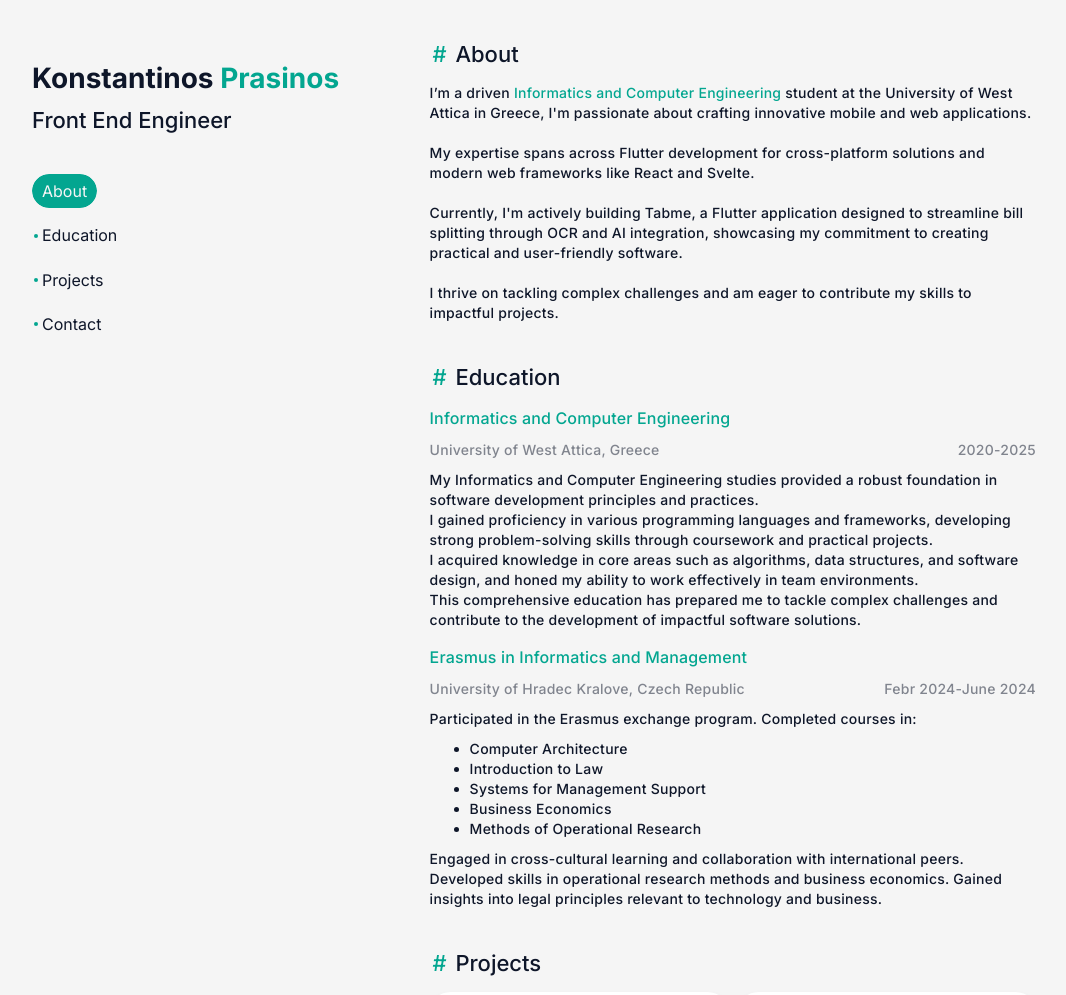
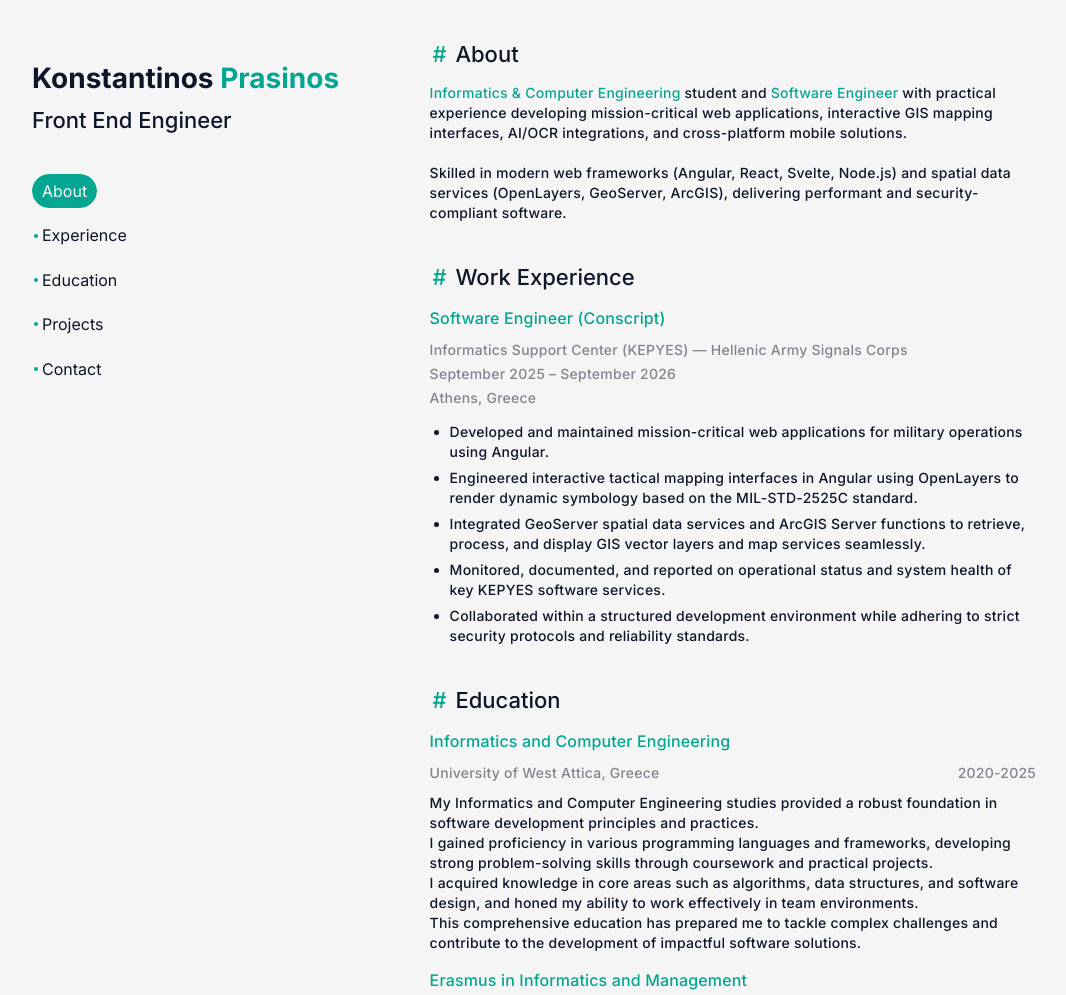
Before and after one commit to KonstantinosPrasinos/personal-website, a website built with webpack: page index.html in a window 1280 px wide. Shown: the top 995 px of the page, without its empty margins (112-1178 px from the left). Built offline with nearby package versions, Linux system fonts and the light colour scheme.

Commit message:
feat: add work experience section and update about section

```diff
--- a/css/index.css
+++ b/css/index.css
@@ -116,6 +116,35 @@
   display: flex;
   flex-direction: column;
   gap: 10px;
+}
+
+.experience-basic-information {
+  opacity: 50%;
+
+  display: flex;
+  flex-direction: row;
+  justify-content: space-between;
+  flex-wrap: wrap;
+  gap: 4px;
+}
+
+.experience-location {
+  opacity: 50%;
+  margin-top: -6px;
+}
+
+.experience-subsection {
+  display: flex;
+  flex-direction: column;
+  gap: 10px;
+}
+
+.experience-bullet-list {
+  margin: 4px 0 0 0;
+  padding-left: 20px;
+  display: flex;
+  flex-direction: column;
+  gap: 6px;
 }
 
 .section-title-button {
--- a/index.html
+++ b/index.html
@@ -44,6 +44,10 @@
           <span class="navigation-button-dot"></span>
           <span>About</span>
         </button>
+        <button id="experience-button" class="navigation-button">
+          <span class="navigation-button-dot"></span>
+          <span>Experience</span>
+        </button>
         <button id="education-button" class="navigation-button">
           <span class="navigation-button-dot"></span>
           <span>Education</span>
@@ -71,14 +75,43 @@
           <span>About</span>
         </button>
         <div class="body-medium">
-          <span>I’m a driven </span>
-          <span class="green-text">Informatics and Computer Engineering</span>
           <span>
-            student at the University of West Attica in Greece, I'm passionate about crafting innovative mobile and web applications.
-            <br><br>My expertise spans across Flutter development for cross-platform solutions and modern web frameworks like React and Svelte.
-            <br><br>Currently, I'm actively building Tabme, a Flutter application designed to streamline bill splitting through OCR and AI integration, showcasing my commitment to creating practical and user-friendly software.
-            <br><br>I thrive on tackling complex challenges and am eager to contribute my skills to impactful projects.
+            <span class="green-text">Informatics & Computer Engineering</span> student and <span class="green-text">Software Engineer</span> with practical experience developing mission-critical web applications, interactive GIS mapping interfaces, AI/OCR integrations, and cross-platform mobile solutions.
+            <br><br>
+            Skilled in modern web frameworks (Angular, React, Svelte, Node.js) and spatial data services (OpenLayers, GeoServer, ArcGIS), delivering performant and security-compliant software.
           </span>
+        </div>
+      </section>
+      <section class="content-section" id="experience">
+        <button class="title-medium section-title-button" id="experience-section-title">
+          <span class="title-icons">
+            <span class="green-text"># </span>
+            <span class="copy-icon-container">
+              <img src="assets/copy.svg" alt="Copy Icon" class="copy-icon">
+            </span>
+          </span>
+          <span>Work Experience</span>
+        </button>
+        <div class="experience-subsection">
+          <div class="subtitle-medium green-text">
+            Software Engineer (Conscript)
+          </div>
+          <div class="body-medium experience-basic-information">
+            <span>Informatics Support Center (KEPYES) — Hellenic Army Signals Corps</span>
+            <span>September 2025 – September 2026</span>
+          </div>
+          <div class="body-medium experience-location">
+            Athens, Greece
+          </div>
+          <div class="body-medium">
+            <ul class="experience-bullet-list">
+              <li>Developed and maintained mission-critical web applications for military operations using Angular.</li>
+              <li>Engineered interactive tactical mapping interfaces in Angular using OpenLayers to render dynamic symbology based on the MIL-STD-2525C standard.</li>
+              <li>Integrated GeoServer spatial data services and ArcGIS Server functions to retrieve, process, and display GIS vector layers and map services seamlessly.</li>
+              <li>Monitored, documented, and reported on operational status and system health of key KEPYES software services.</li>
+              <li>Collaborated within a structured development environment while adhering to strict security protocols and reliability standards.</li>
+            </ul>
+          </div>
         </div>
       </section>
       <section class="content-section" id="education">
@@ -248,7 +281,7 @@
           <div>
             <a href="mailto:konstantinos.prasinos@gmail.com" class="contact-link">
               <img src="assets/mail.svg" alt="github-icon" class="contact-icon">
-              contact@kprasinos.com
+              konstantinos.prasinos@gmail.com
               <img src="assets/arrow-up-right.svg" alt="Open Link Icon" class="open-link-icon">
             </a>
           </div>
--- a/js/app.js
+++ b/js/app.js
@@ -32,6 +32,7 @@ const createCopiedTooltip = () => {
 }
 
 document.getElementById('about-button').onclick = navigationButtonClicked;
+document.getElementById('experience-button').onclick = navigationButtonClicked;
 document.getElementById('education-button').onclick = navigationButtonClicked;
 document.getElementById('projects-button').onclick = navigationButtonClicked;
 document.getElementById('contact-button').onclick = navigationButtonClicked;
@@ -56,6 +57,7 @@ const sectionTitleButtonClicked = (event) => {
 }
 
 document.getElementById('about-section-title').onclick = sectionTitleButtonClicked;
+document.getElementById('experience-section-title').onclick = sectionTitleButtonClicked;
 document.getElementById('education-section-title').onclick = sectionTitleButtonClicked;
 document.getElementById('projects-section-title').onclick = sectionTitleButtonClicked;
 document.getElementById('contact-section-title').onclick = sectionTitleButtonClicked;
```
Also changed, not shown: webpack.config.prod.js (+1 -6 lines).
